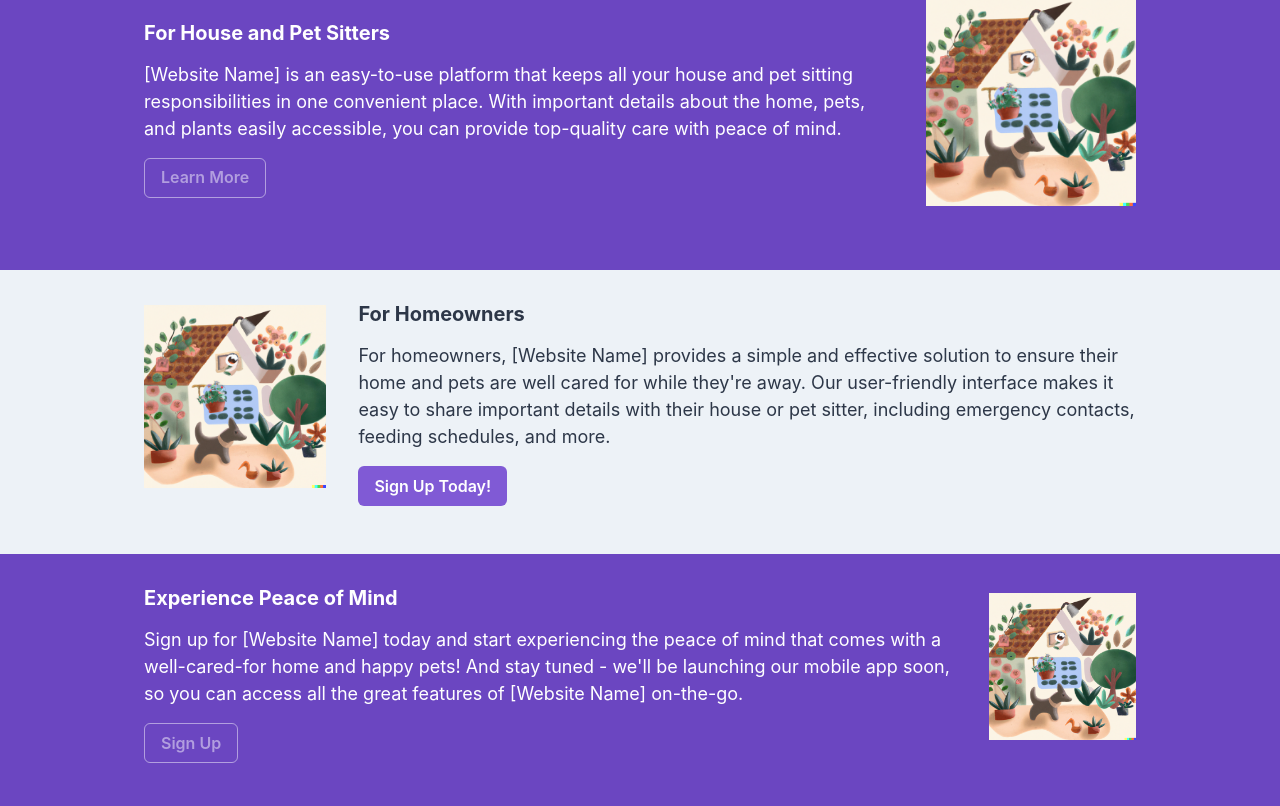
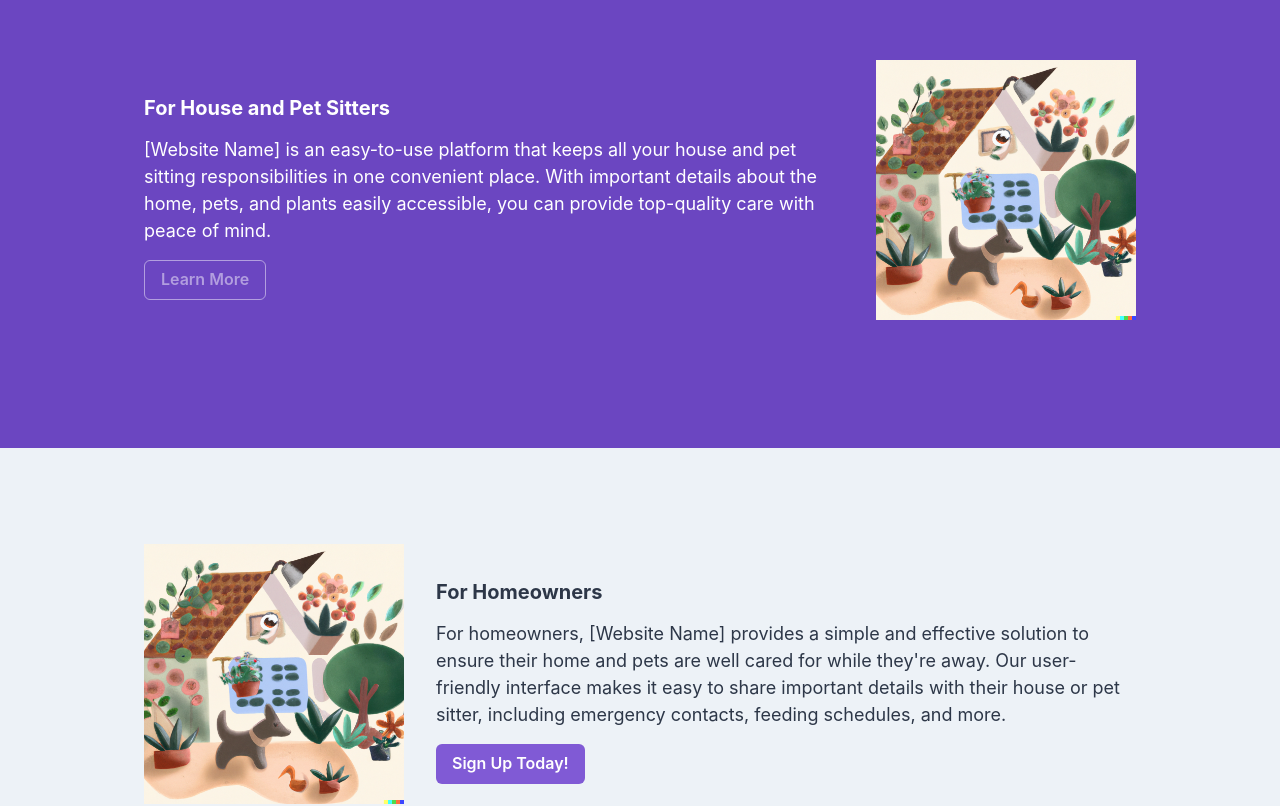
Before and after one commit to carematey/CareMatey, a Next.js app: page / in a window 1280 px wide. Shown: the part 900-1706 px from the top of the page. Built offline with nearby package versions, Linux system fonts and the light colour scheme; no server answers.

Commit message:
connect prisma to next auth for login

```diff
--- a/components/InfoCardCollection.tsx
+++ b/components/InfoCardCollection.tsx
@@ -54,7 +54,7 @@ const InfoCardCollection: React.FC<InfoCardCollectionProps> = (
 
     const filteredCategories: any = data?.map(
         (component: InfoCardCollectionProps) => {
-            return component.tags.map((item: string) => {
+            return component.tags?.map((item: string) => {
                 return item.toString();
             });
         }
@@ -119,7 +119,7 @@ const InfoCardCollection: React.FC<InfoCardCollectionProps> = (
                         </Button>
                     </SimpleGrid>
                     <SimpleGrid minChildWidth={'12rem'} spacing={3}>
-                        {filteredItems.map(
+                        {filteredItems?.map(
                             (content: InfoCardCollectionProps) => {
                                 return (
                                     <>
--- a/package.json
+++ b/package.json
@@ -14,13 +14,14 @@
     "@emotion/react": "^11.10.5",
     "@emotion/styled": "^11.10.5",
     "@mui/material": "^5.11.4",
+    "@next-auth/prisma-adapter": "^1.0.5",
     "@next/font": "13.1.1",
-    "@prisma/client": "^4.8.1",
+    "@prisma/client": "^4.10.1",
     "@types/node": "18.11.18",
     "@types/react": "18.0.26",
     "@types/react-dom": "18.0.10",
+    "chakra-ui-markdown-renderer": "^4.1.0",
     "dotenv": "^16.0.3",
-    "chakra-ui-markdown-renderer": "^4.1.0",
     "eslint": "8.31.0",
     "eslint-config-next": "13.1.1",
     "framer-motion": "^6.5.1",
--- a/pages/index.tsx
+++ b/pages/index.tsx
@@ -8,17 +8,18 @@ import {
     Text,
     useColorModeValue,
 } from '@chakra-ui/react';
+import { motion } from 'framer-motion';
 import { useSession } from 'next-auth/react';
 import Image from 'next/image';
 import { useRouter } from 'next/router';
 import { useEffect } from 'react';
-import Navbar from '../components/navbar';
 
 const LandingPage = () => {
     const bg = useColorModeValue('gray.50', 'gray.800');
     const textColor = useColorModeValue('gray.700', 'gray.200');
     const { data: session } = useSession();
     const router = useRouter();
+    const MotionBox = motion(Box);
 
     // if logged in, redirect to the dashboard
     useEffect(() => {
@@ -28,7 +29,7 @@ const LandingPage = () => {
     }, [session]);
 
     return (
-        <Box bg={bg}>
+        <MotionBox bg={bg}>
             <Flex justify="center" align="center" h="100vh">
                 <Container maxW="container.lg">
                     <Stack
@@ -37,8 +38,14 @@ const LandingPage = () => {
                         align="center"
                         justify="space-between"
                     >
-                        <Box textAlign="center">
-                            <Box
+                        <MotionBox
+                            textAlign="center"
+                            initial={{ y: 100, opacity: 0 }}
+                            animate={{ y: 0, opacity: 1 }}
+                            transition={{ duration: 0.5, ease: 'easeInOut' }}
+                            mt={{ base: 80, md: 0 }}
+                        >
+                            <MotionBox
                                 width={'fit-content'}
                                 margin={{ base: 'auto', md: 'unset' }}
                             >
@@ -48,7 +55,7 @@ const LandingPage = () => {
                                     src="/images/dalle.png"
                                     alt="Logo"
                                 />
-                            </Box>
+                            </MotionBox>
 
                             <Heading
                                 size="lg"
@@ -78,21 +85,28 @@ const LandingPage = () => {
                             >
                                 Sign Up
                             </Button>
-                        </Box>
+                        </MotionBox>
 
-                        <Box mb={8}>
+                        <MotionBox
+                            mb={8}
+                            initial={{ y: 100, opacity: 0 }}
+                            animate={{ y: 0, opacity: 1 }}
+                            transition={{ duration: 0.5, ease: 'easeInOut' }}
+                            pb={{ base: 80, md: 0 }}
+                            zIndex={10}
+                        >
                             <Image
                                 width={400}
                                 height={600}
                                 src="/images/landing1.png"
                                 alt="Pet sitting"
                             />
-                        </Box>
+                        </MotionBox>
                     </Stack>
                 </Container>
             </Flex>
 
-            <Box bg="purple.600" py={8}>
+            <MotionBox bg="purple.600" py={24}>
                 <Container maxW="container.lg">
                     <Stack
                         direction={['column', 'column', 'row', 'row']}
@@ -100,12 +114,24 @@ const LandingPage = () => {
                         align="center"
                         justify="space-between"
                     >
-                        <Box textAlign={['center', 'center', 'left', 'left']}>
+                        <MotionBox
+                            textAlign={['center', 'center', 'left', 'left']}
+                            maxW={'700px'}
+                            initial={{ x: -200, opacity: 0 }}
+                            whileInView={{ x: 0, opacity: 1 }}
+                            viewport={{ once: true }}
+                            transition={{ duration: 1, ease: 'easeInOut' }}
+                        >
                             <Heading size="md" color="white" mb={4}>
                                 For House and Pet Sitters
                             </Heading>
 
-                            <Text fontSize="lg" color="white" mb={4}>
+                            <Text
+                                fontSize="lg"
+                                whiteSpace={'pre-wrap'}
+                                color="white"
+                                mb={4}
+                            >
                                 [Website Name] is an easy-to-use platform that
                                 keeps all your house and pet sitting
                                 responsibilities in one convenient place. With
@@ -122,21 +148,27 @@ const LandingPage = () => {
                             >
                                 Learn More
                             </Button>
-                        </Box>
+                        </MotionBox>
 
-                        <Box mb={8}>
+                        <MotionBox
+                            mb={8}
+                            initial={{ x: 200, opacity: 0 }}
+                            whileInView={{ x: 0, opacity: 1 }}
+                            viewport={{ once: true }}
+                            transition={{ duration: 1, ease: 'easeInOut' }}
+                        >
                             <Image
                                 width={600}
                                 height={400}
                                 src="/images/landing1.png"
                                 alt="House sitting"
                             />
-                        </Box>
+                        </MotionBox>
                     </Stack>
                 </Container>
-            </Box>
+            </MotionBox>
 
-            <Box bg="gray.100" py={8}>
+            <MotionBox bg="gray.100" py={24}>
                 <Container maxW="container.lg">
                     <Stack
                         direction={['column', 'column', 'row', 'row']}
@@ -144,21 +176,39 @@ const LandingPage = () => {
                         align="center"
                         justify="space-between"
                     >
-                        <Box mb={8}>
+                        <MotionBox
+                            mb={8}
+                            initial={{ x: -40, opacity: 0 }}
+                            whileInView={{ x: 0, opacity: 1 }}
+                            viewport={{ once: true }}
+                            transition={{ duration: 1, ease: 'easeInOut' }}
+                        >
                             <Image
                                 width={600}
                                 height={400}
                                 src="/images/landing1.png"
                                 alt="Homeowner"
                             />
-                        </Box>
+                        </MotionBox>
 
-                        <Box textAlign={['center', 'center', 'left', 'left']}>
+                        <MotionBox
+                            textAlign={['center', 'center', 'left', 'left']}
+                            maxW={'700px'}
+                            initial={{ x: 40, opacity: 0 }}
+                            whileInView={{ x: 0, opacity: 1 }}
+                            viewport={{ once: true }}
+                            transition={{ duration: 1, ease: 'easeInOut' }}
+                        >
                             <Heading size="md" color={textColor} mb={4}>
                                 For Homeowners
                             </Heading>
 
-                            <Text fontSize="lg" color={textColor} mb={4}>
+                            <Text
+                                fontSize="lg"
+                                whiteSpace={'pre-wrap'}
+                                color={textColor}
+                                mb={4}
+                            >
                                 For homeowners, [Website Name] provides a simple
                                 and effective solution to ensure their home and
                                 pets are well cared for while they're away. Our
@@ -170,12 +220,12 @@ const LandingPage = () => {
                             <Button size="md" colorScheme="purple" mb={4}>
                                 Sign Up Today!
                             </Button>
-                        </Box>
+                        </MotionBox>
                     </Stack>
                 </Container>
-            </Box>
+            </MotionBox>
 
-            <Box bg="purple.600" py={8}>
+            <MotionBox bg="purple.600" py={24}>
                 <Container maxW="container.lg">
                     <Stack
                         direction={['column', 'column', 'row', 'row']}
@@ -183,12 +233,24 @@ const LandingPage = () => {
                         align="center"
                         justify="space-between"
                     >
-                        <Box textAlign={['center', 'center', 'left', 'left']}>
+                        <MotionBox
+                            textAlign={['center', 'center', 'left', 'left']}
+                            maxW={'700px'}
+                            initial={{ x: -200, opacity: 0 }}
+                            whileInView={{ x: 0, opacity: 1 }}
+                            viewport={{ once: true }}
+                            transition={{ duration: 1, ease: 'easeInOut' }}
+                        >
                             <Heading size="md" color="white" mb={4}>
                                 Experience Peace of Mind
                             </Heading>
 
-                            <Text fontSize="lg" color="white" mb={4}>
+                            <Text
+                                fontSize="lg"
+                                whiteSpace={'pre-wrap'}
+                                color="white"
+                                mb={4}
+                            >
                                 Sign up for [Website Name] today and start
                                 experiencing the peace of mind that comes with a
                                 well-cared-for home and happy pets! And stay
@@ -205,21 +267,35 @@ const LandingPage = () => {
                             >
                                 Sign Up
                             </Button>
-                        </Box>
+                        </MotionBox>
 
-                        <Box mb={8}>
+                        <MotionBox
+                            mb={8}
+                            initial={{ x: 200, opacity: 0 }}
+                            whileInView={{ x: 0, opacity: 1 }}
+                            viewport={{ once: true }}
+                            transition={{ duration: 1, ease: 'easeInOut' }}
+                        >
                             <Image
                                 width={400}
                                 height={600}
                                 src="/images/landing1.png"
                                 alt="Happy pets"
                             />
-                        </Box>
+                        </MotionBox>
                     </Stack>
                 </Container>
-            </Box>
+            </MotionBox>
 
-            <Box bg="gray.50" py={8}>
+            <MotionBox
+                bg="gray.50"
+                py={8}
+                // add easing
+                initial={{ y: 10, opacity: 0 }}
+                whileInView={{ y: 0, opacity: 1 }}
+                viewport={{ once: true }}
+                transition={{ duration: 0.5, ease: 'easeInOut' }}
+            >
                 <Container maxW="container.lg">
                     <Stack
                         direction={['column', 'column', 'row', 'row']}
@@ -232,8 +308,8 @@ const LandingPage = () => {
                         </Text>
                     </Stack>
                 </Container>
-            </Box>
-        </Box>
+            </MotionBox>
+        </MotionBox>
     );
 };
 
--- a/styles/styles.css
+++ b/styles/styles.css
@@ -4,3 +4,7 @@
 	max-height: 30vh;
 	min-height: 3vh;
 }
+
+html, body {
+	overflow-x: hidden;
+}
--- a/tsconfig.json
+++ b/tsconfig.json
@@ -15,6 +15,6 @@
         "jsx": "preserve",
         "incremental": true
     },
-    "include": ["next-env.d.ts", "**/*.ts", "**/*.tsx", "prettier.config.js"],
+    "include": ["next-env.d.ts", "**/*.ts", "**/*.tsx", "prettier.config.js", "lib/prisma.tsx"],
     "exclude": ["node_modules"]
 }
```
Also changed, not shown: lib/prismadb.ts (added, +10 -0 lines), pages/api/auth/[...nextauth].ts (+34 -16 lines), pages/api/homes/[uuid].ts (+6 -3 lines), pages/api/users/[email].ts (renamed from pages/api/users/[uuid].ts, +5 -18 lines), pages/house.tsx (+14 -5 lines), utils/prisma/createUser.ts (added, +18 -0 lines), utils/prisma/getUserByEmail.ts (added, +13 -0 lines), 2 other files (tests, documents, lock files or other folders).
